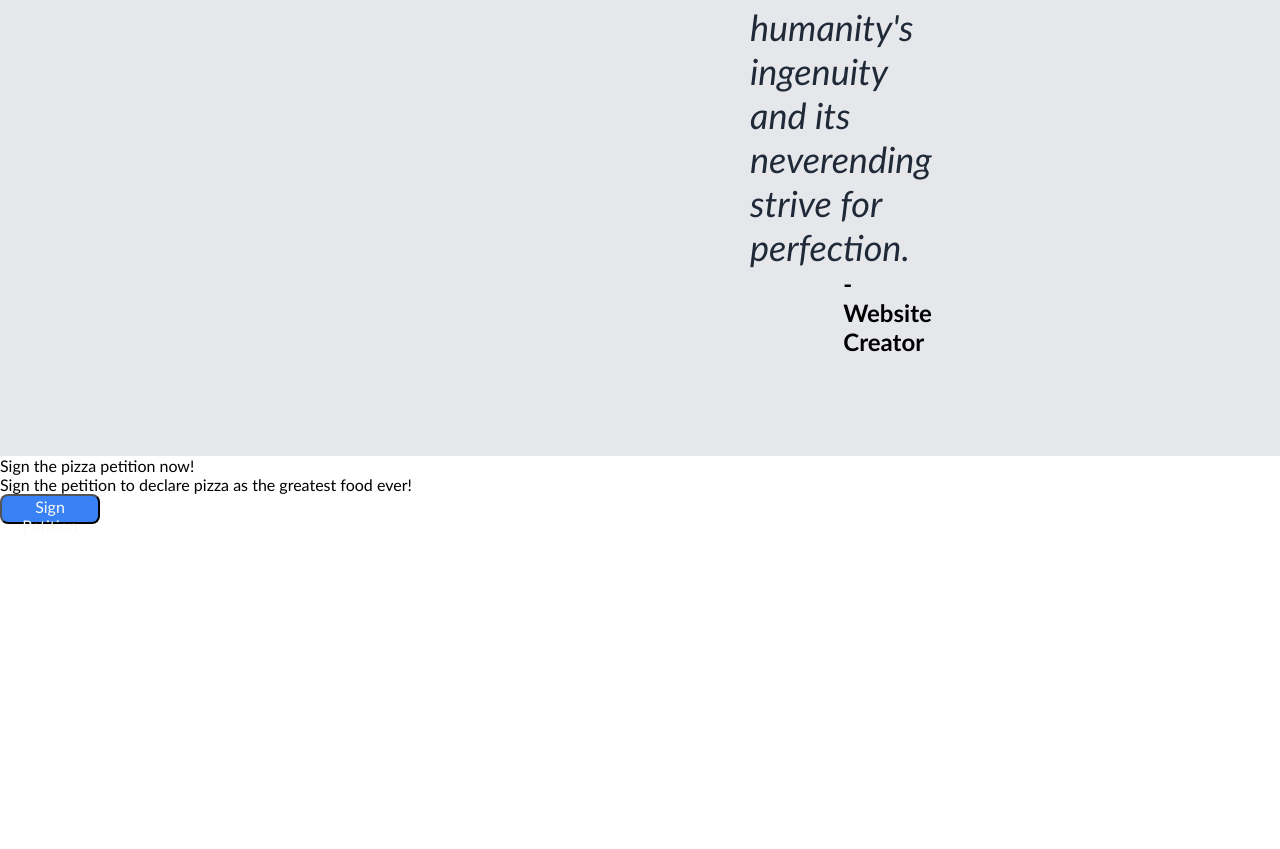
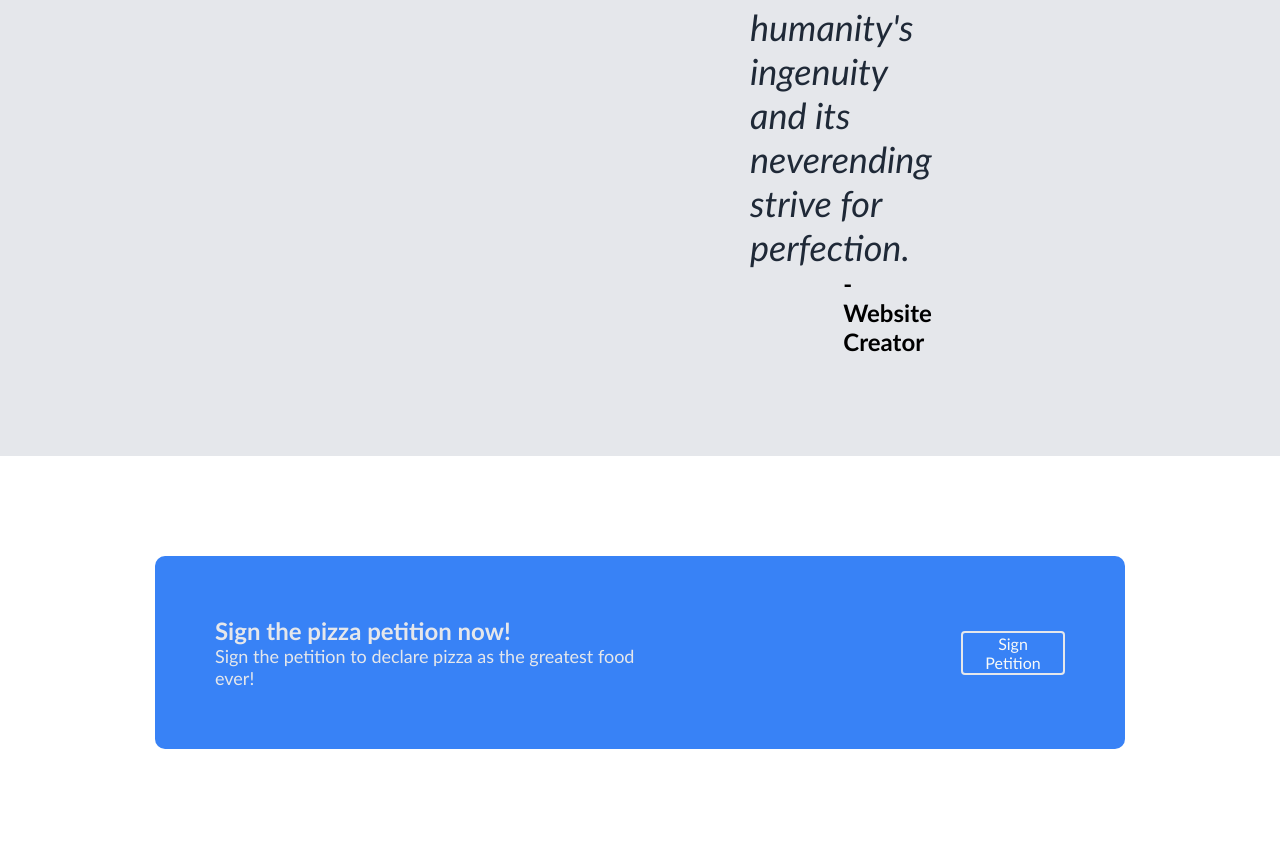
Before and after one commit to Ghost-Mechanic/html-css-practice, a plain HTML site: page index.html in a window 1280 px wide. Shown: the part 1662-2511 px from the top of the page. Before the commit the page ends 2197 px from the top, so only its background shows below. Drawn offline with Linux system fonts and the light colour scheme.

Commit message:
Added final page element and styled it

```diff
--- a/index.html
+++ b/index.html
@@ -84,6 +84,7 @@
                 - Website Creator
             </div>
         </div>
+        <div class="box">
             <div class="call">
                 <div class="action">
                     <div class="bigaction">
@@ -93,8 +94,9 @@
                         Sign the petition to declare pizza as the greatest food ever!
                     </div>
                 </div>
-            <div class="petitionbutton">
+                <div id="petitionbutton">
                     <button>Sign Petition</button>
+                </div>
             </div>
         </div>
     </body>
--- a/style.css
+++ b/style.css
@@ -59,15 +59,11 @@ a {
     flex-wrap: wrap;
 }
 
-.pizzabutton {
-    height: 30px;
-
-}
-
 button {
     background-color: #3882F6;
     color: #F9FAF8;
     border-radius: 8px;
+    border: none;
     height: 30px;
     width: 100px;
     font-size: 16px;
@@ -171,3 +167,46 @@ button {
     font-size: 24px;
     align-self: flex-end;
 }
+
+.box {
+    display: flex;
+    justify-content: center;
+}
+
+.call {
+    width: 850px;
+    display: flex;
+    align-items: center;
+    justify-content: center;
+    padding: 60px;
+    gap: 300px;
+    background-color: #3882F6;
+    margin: 100px;
+    border-radius: 10px;
+}
+
+.action {
+    display: flex;
+    flex-direction: column;
+}
+
+.bigaction,
+.smallaction {
+    color: #E5E7EB;
+}
+
+.bigaction {
+    font-size: 24px;
+    font-weight: bold;
+}
+
+.smallaction {
+    font-size: 18px;
+}
+
+#petitionbutton {
+    border: 2px solid #E5E7EB;
+    border-radius: 4px;
+    width: 100px;
+    font-size: 21px;
+}
```
Lines whose indentation alone changed are shown as unchanged.
